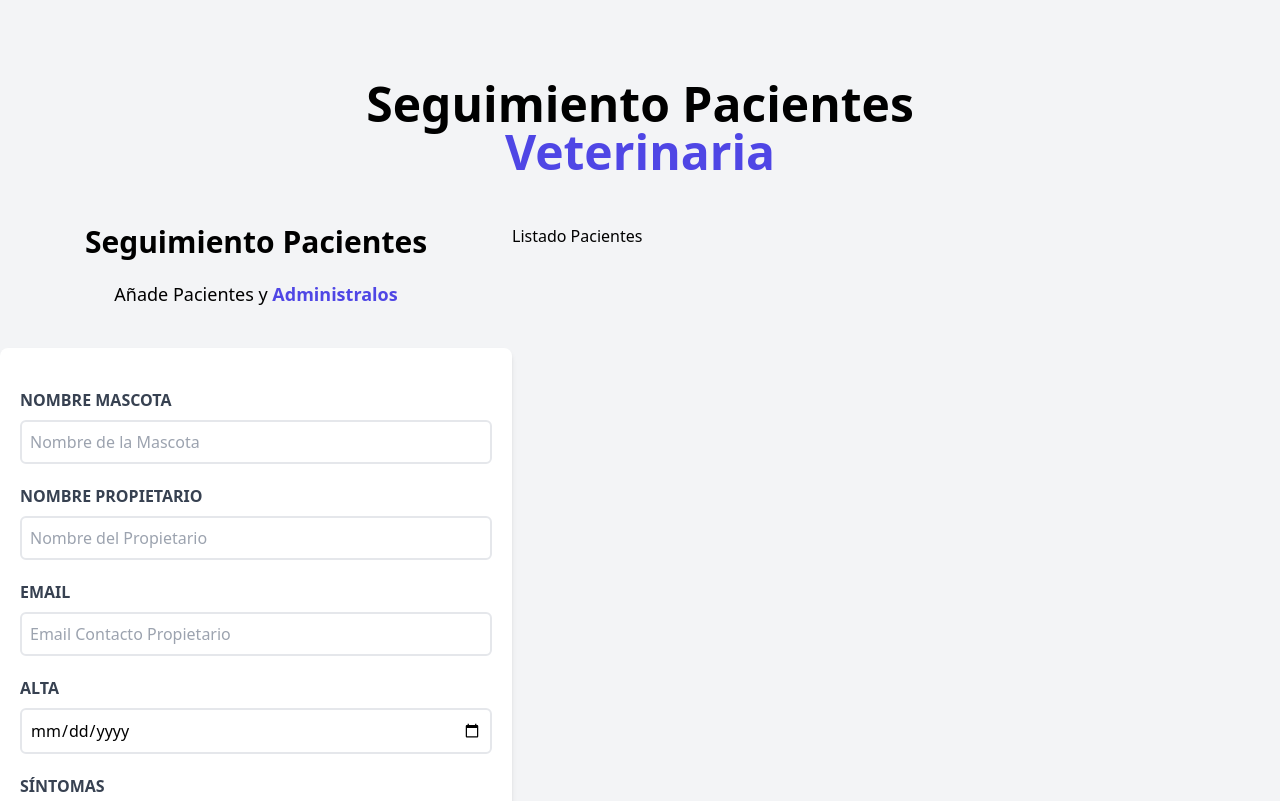
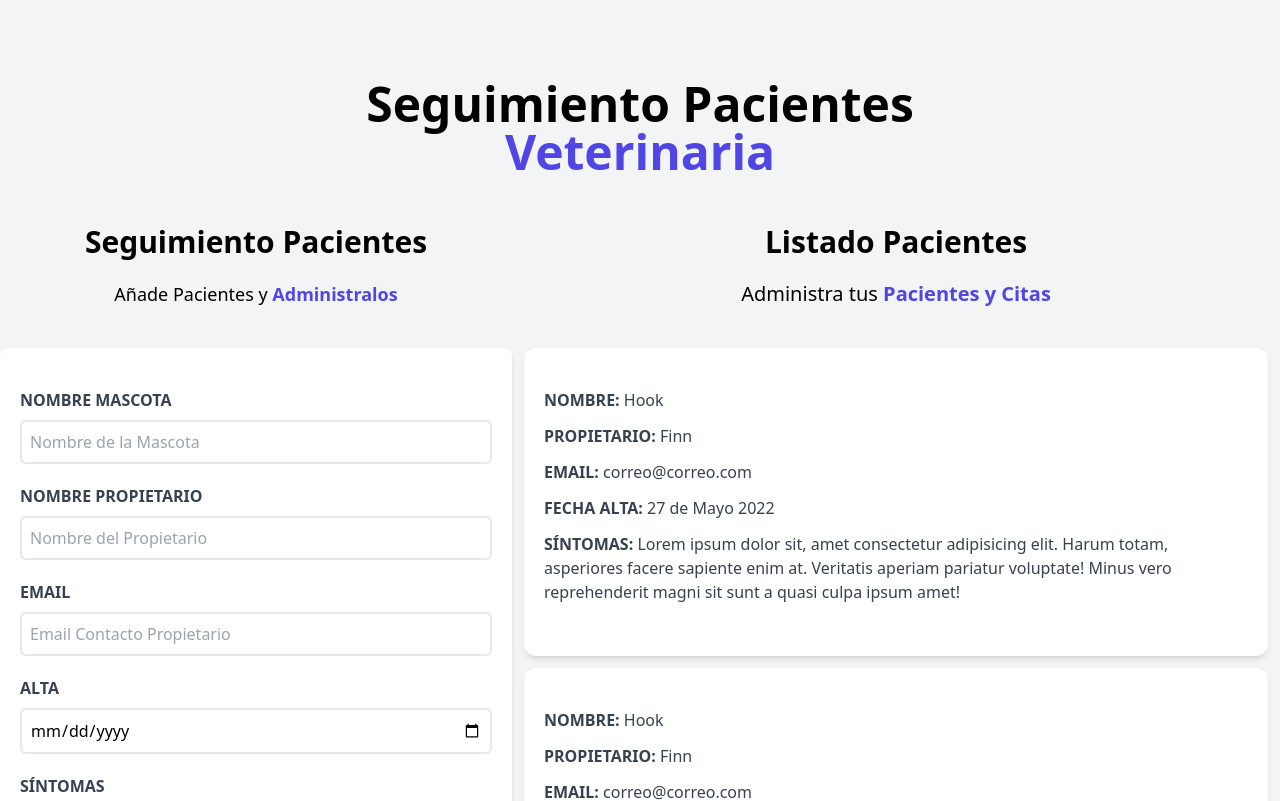
Before and after one commit to Diegoabustos/citas-react-ts, a React (Vite) app: page / in a window 1280 px wide. Shown: the top 801 px of the page. Built offline with nearby package versions, Linux system fonts and the light colour scheme.

Commit message:
create patient list component

```diff
--- a/src/components/ListadoPacientes.tsx
+++ b/src/components/ListadoPacientes.tsx
@@ -1,9 +1,20 @@
-import React from 'react'
+import Paciente from './Paciente'
 
 const ListadoPacientes = () => {
   return (
-    <div className='w-1/2 lg:w-3/5' >
-        <h2>Listado Pacientes</h2>
+    <div className='md:w-1/2 lg:w-3/5 md:h-screen overflow-y-scroll' >
+        <h2 className='font-black text-3xl  text-center'>Listado Pacientes</h2>
+        <p className='text-xl mt-5 mb-10 text-center'>
+          Administra tus {''}
+          <span className='text-indigo-600 font-bold'>Pacientes y Citas</span>
+        </p>
+        <Paciente />
+        <Paciente />
+        <Paciente />
+        <Paciente />
+        <Paciente />
+        <Paciente />
+        <Paciente />
     </div>
   )
 }
--- /dev/null
+++ b/src/components/Paciente.tsx
@@ -0,0 +1,33 @@
+const Paciente = () => {
+  return (
+    <div className="m-3 bg-white shadow-md px-5 py-10 rounded-xl">
+      <p className="font-bold mb-3 text-gray-700 uppercase">
+        Nombre: {""}
+        <span className="font-normal normal-case">Hook</span>
+      </p>
+      <p className="font-bold mb-3 text-gray-700 uppercase">
+        Propietario: {""}
+        <span className="font-normal normal-case">Finn</span>
+      </p>
+      <p className="font-bold mb-3 text-gray-700 uppercase">
+        Email: {""}
+        <span className="font-normal normal-case">correo@correo.com</span>
+      </p>
+      <p className="font-bold mb-3 text-gray-700 uppercase">
+        Fecha Alta: {""}
+        <span className="font-normal normal-case">27 de Mayo 2022</span>
+      </p>
+      <p className="font-bold mb-3 text-gray-700 uppercase">
+        Síntomas: {""}
+        <span className="font-normal normal-case">
+          Lorem ipsum dolor sit, amet consectetur adipisicing elit. Harum totam,
+          asperiores facere sapiente enim at. Veritatis aperiam pariatur
+          voluptate! Minus vero reprehenderit magni sit sunt a quasi culpa ipsum
+          amet!
+        </span>
+      </p>
+    </div>
+  );
+};
+
+export default Paciente;
```
